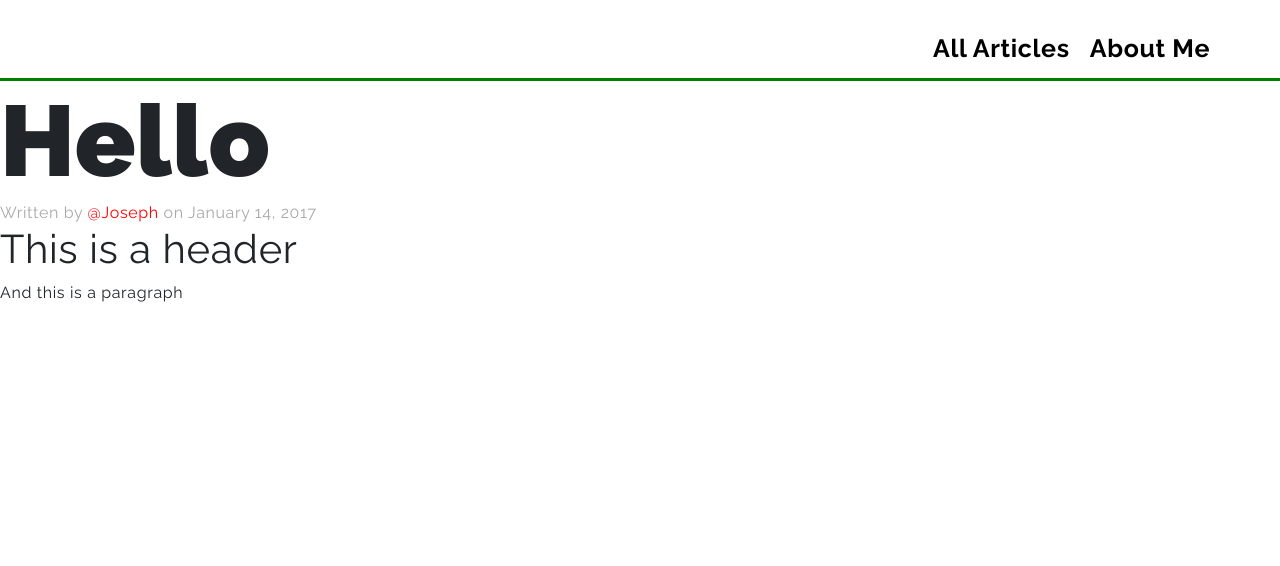
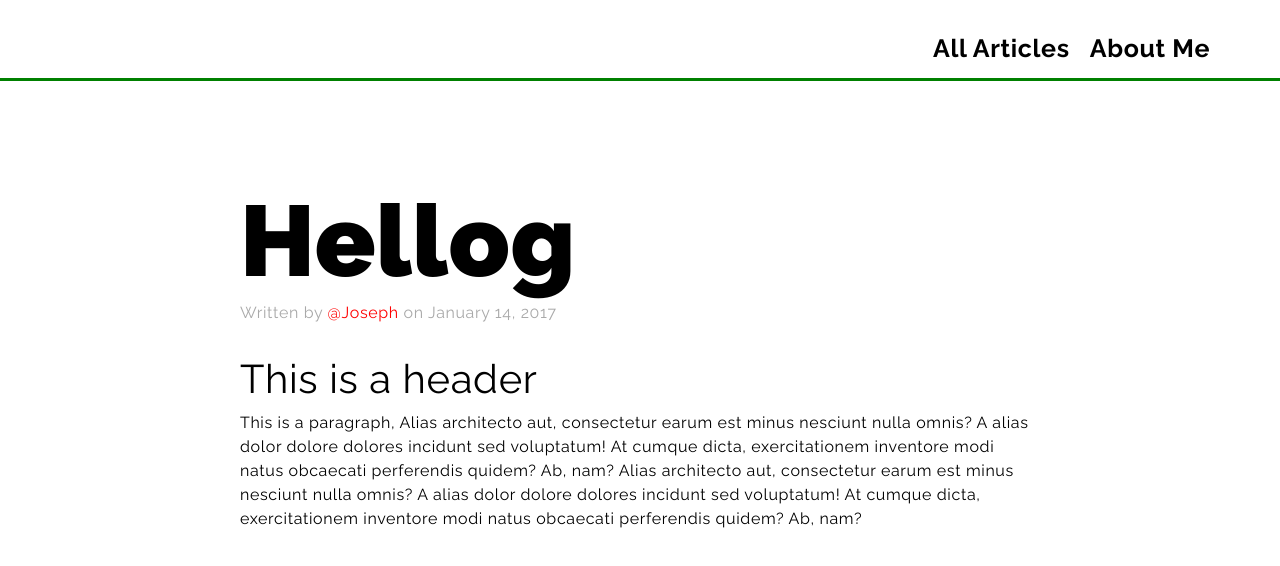
Before and after one commit to jac1013/blog-client, a React (Create React App) app: page / in a window 1280 px wide. Shown: the top 566 px of the page. Built offline with nearby package versions, Linux system fonts and the light colour scheme; no server answers.

Commit message:
Add main body for the article

```diff
--- a/html-css/Blog.css
+++ b/html-css/Blog.css
@@ -38,7 +38,7 @@ h2 {
 main {
     flex-basis: 450px;
     display: flex;
-    flex-direction: column;
+    flex-direction: row;
     padding-top: 100px;
     padding-bottom: 100px;
 }
--- a/src/App.js
+++ b/src/App.js
@@ -2,9 +2,7 @@ import React from 'react';
 
 import './App.css';
 import Header from "./components/Navigation/Header/Header";
-import ArticleBody from "./components/ArticleBody/ArticleBody";
-import Title from "./components/Title/Title";
-import WrittenBy from "./components/WrittenBy/WrittenBy";
+import MainBody from "./components/MainBody/MainBody";
 
 function App(props) {
   console.log(process.env.REACT_APP_API_URL);
@@ -12,9 +10,7 @@ function App(props) {
   return (
     <React.Fragment>
       <Header />
-      <Title fontSize="100px">Hello</Title>
-      <WrittenBy link="https://www.youtube.com/watch?v=uuBETyA_yxc" author="@Joseph" date="January 14, 2017"/>
-      <ArticleBody />
+      <MainBody />
     </React.Fragment>
   );
 }
--- a/src/components/ArticleBody/ArticleBody.js
+++ b/src/components/ArticleBody/ArticleBody.js
@@ -2,7 +2,11 @@ import React from 'react';
 import ReactMarkdown from "react-markdown";
 
 const ArticleBody = () => {
-  const input = '# This is a header\n\nAnd this is a paragraph';
+  const input = '# This is a header\n\nThis is a paragraph, Alias architecto aut, consectetur earum est minus nesciunt nulla omnis? A alias dolor dolore dolores incidunt\n' +
+    '            sed voluptatum! At cumque dicta, exercitationem inventore modi natus obcaecati perferendis quidem? Ab,\n' +
+    '                nam? Alias architecto aut, consectetur earum est minus nesciunt nulla omnis? A alias dolor dolore dolores incidunt\n' +
+    '            sed voluptatum! At cumque dicta, exercitationem inventore modi natus obcaecati perferendis quidem? Ab,\n' +
+    '                nam?';
 
   return (
     <ReactMarkdown source={input} />
--- /dev/null
+++ b/src/components/MainBody/MainBody.js
@@ -0,0 +1,18 @@
+import React from 'react';
+
+import classes from './MainBody.module.css';
+import ArticleBody from "../ArticleBody/ArticleBody";
+import Title from "../Title/Title";
+import WrittenBy from "../WrittenBy/WrittenBy";
+
+const MainBody = () => (
+  <main className={classes.Main}>
+    <div>
+      <Title fontSize="100px">Hellog</Title>
+      <WrittenBy link="https://www.youtube.com/watch?v=uuBETyA_yxc" author="@Joseph" date="January 14, 2017"/>
+      <ArticleBody />
+    </div>
+  </main>
+);
+
+export default MainBody;
--- /dev/null
+++ b/src/components/MainBody/MainBody.module.css
@@ -0,0 +1,12 @@
+.Main {
+    flex-basis: 450px;
+    display: flex;
+    flex-direction: column;
+    padding-top: 100px;
+    padding-bottom: 100px;
+    align-items: center;
+}
+
+.Main div {
+    max-width: 800px;
+}
--- a/src/components/Navigation/Header/Header.js
+++ b/src/components/Navigation/Header/Header.js
@@ -9,4 +9,4 @@ const Header = () => (
   </header>
 );
 
-export default Header
+export default Header;
--- a/src/components/Title/Title.js
+++ b/src/components/Title/Title.js
@@ -4,10 +4,10 @@ const Title = (props) => {
   let size = props.fontSize;
 
   const style = {
-    padding: '0',
+    paddingTop: '0',
     margin: '0',
     fontSize: size,
-    fontWeight: '900'
+    fontWeight: '900',
   };
 
   return (
--- a/src/components/WrittenBy/WrittenBy.module.css
+++ b/src/components/WrittenBy/WrittenBy.module.css
@@ -1,7 +1,7 @@
 .WrittenBy {
     color: darkgray;
     font-size: medium;
-    padding: 0;
+    padding: 0 0 30px 0;
     margin: 0;
 }
 
--- a/src/index.css
+++ b/src/index.css
@@ -22,6 +22,7 @@ body {
   font-family: 'Raleway', sans-serif;
   padding: 0;
   margin: 0;
+  color: black;
 }
 
 code {
```
